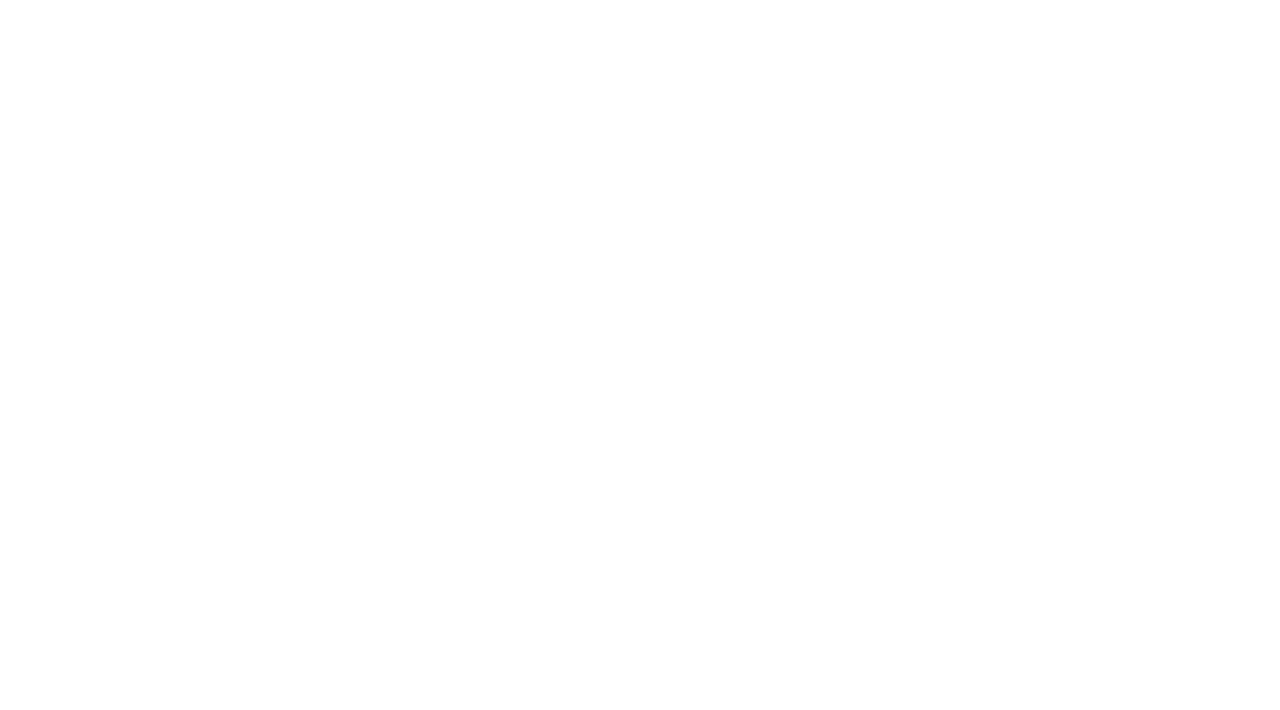
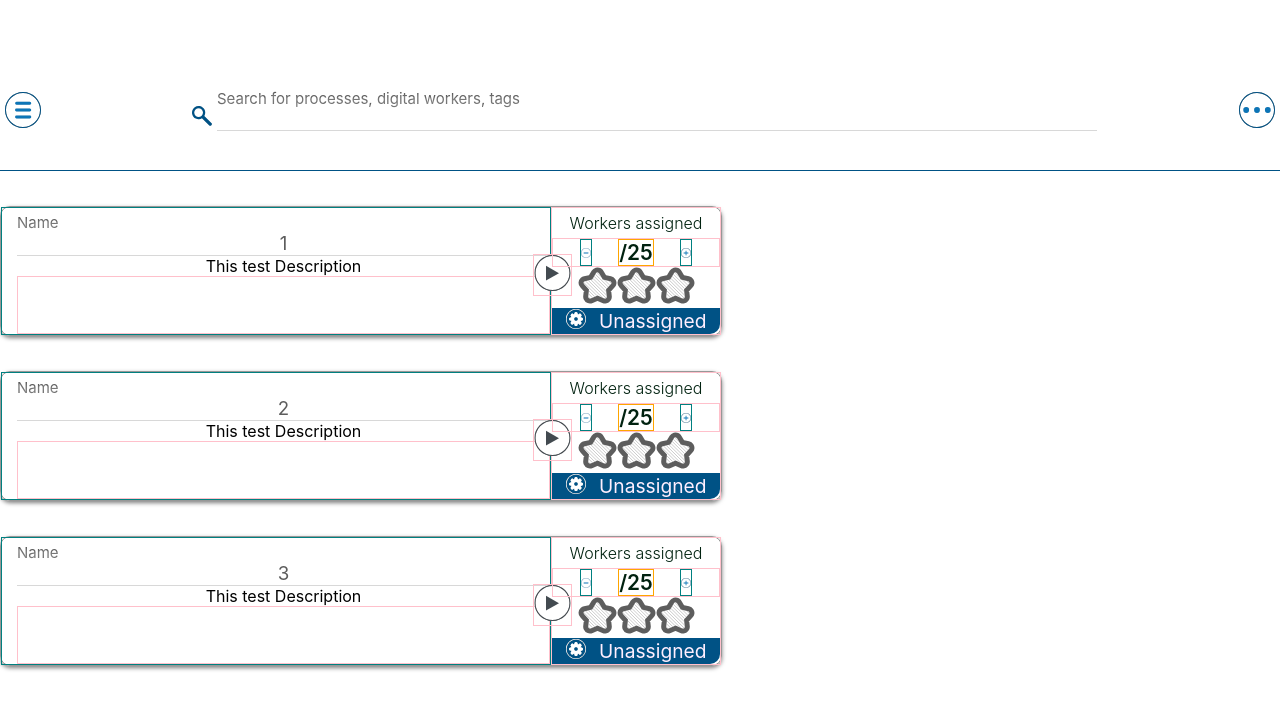
Before and after one commit to lepris/Test-BLP, a React (Create React App) app: page / in a window 1280 px wide. Shown: the top 710 px of the page. Built offline with nearby package versions, Linux system fonts and the light colour scheme.

Commit message:
App layout

```diff
--- a/src/App.js
+++ b/src/App.js
@@ -1,27 +1,36 @@
 import React, { Component } from "react";
 import "./App.css";
-
+import ONavBar from './components/ONavBar';
+import OTaskCard from './components/OTaskCard';
 class App extends Component {
-
+  state = {
+    tasks: [1, 2, 3]
+  }
   render() {
+    const { tasks } = this.state;
     return (
 
-    <div className='App' >
-      <div className='main-column'>
-        <nav>
+      <div className='App' >
 
-        </nav>
-        <div className='task-list'>
+
+        <ONavBar />
+
+
+
+        <div className='middle'>
+          {tasks.map(task => <OTaskCard procName={task} procDescription={'This test Description'} />)}
+
+
+
+
         </div>
+
+
       </div>
-
-    </div>
     )
   }
 }
 
 
-App.defaultProps = {
-  title: 'Just and emergency title'
-}
+
 export default App;
--- a/src/App.scss
+++ b/src/App.scss
@@ -1,22 +1,16 @@
+@import './styles/theme';
 
 .App {
-  text-align: center;
+  // width: 100%;
+  // height: 100%;
+  display: flex;
+  flex-grow: 1;
+  flex-direction: column;
+  justify-content: center;
+  align-content: center;
 
 }
-.main-column{
-  background-image: url('./ghost_screens/whole_screen.jpg');
-  width: 80%;
+.middle{
 
+  align-self: center;
 }
-
-
-
-
-@keyframes App-logo-spin {
-  from {
-    transform: rotate(0deg);
-  }
-  to {
-    transform: rotate(360deg);
-  }
-}
```
Also changed, not shown: src/stories/index.js (+15 -0 lines), 1 other file (tests, documents, lock files or other folders).
